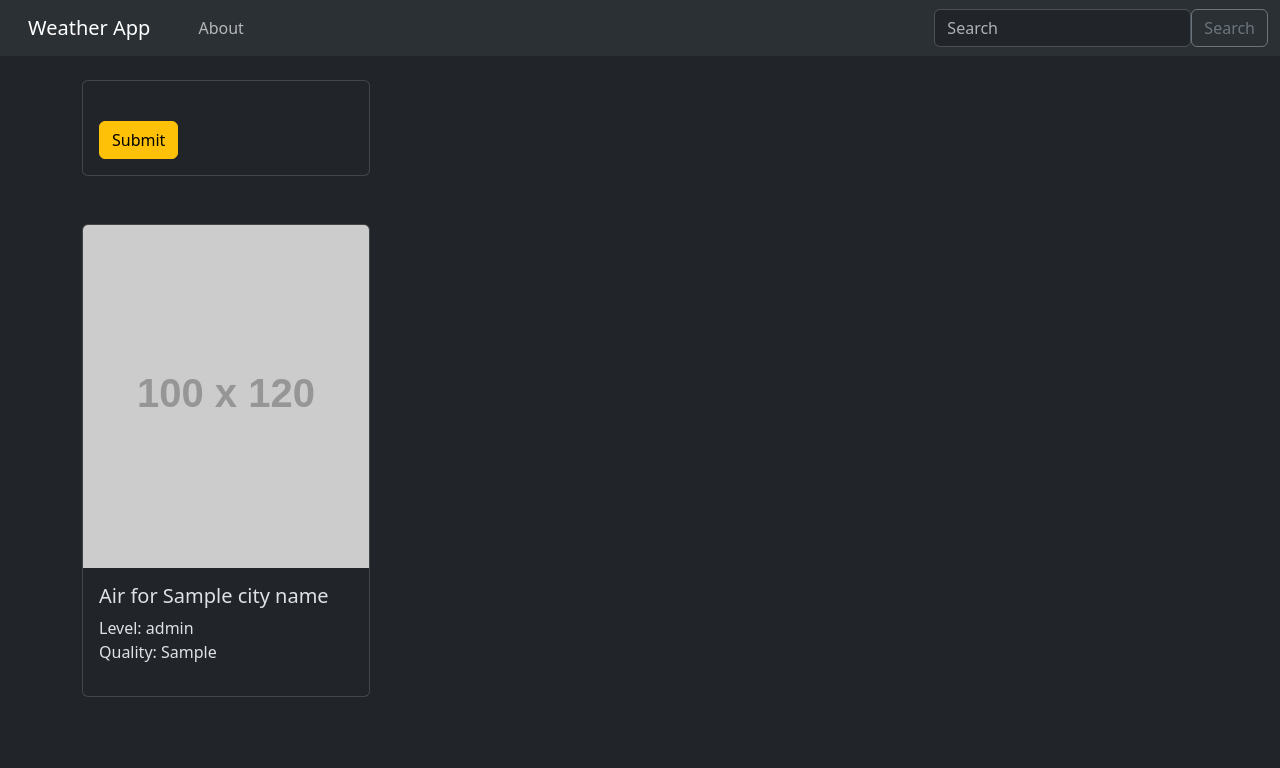
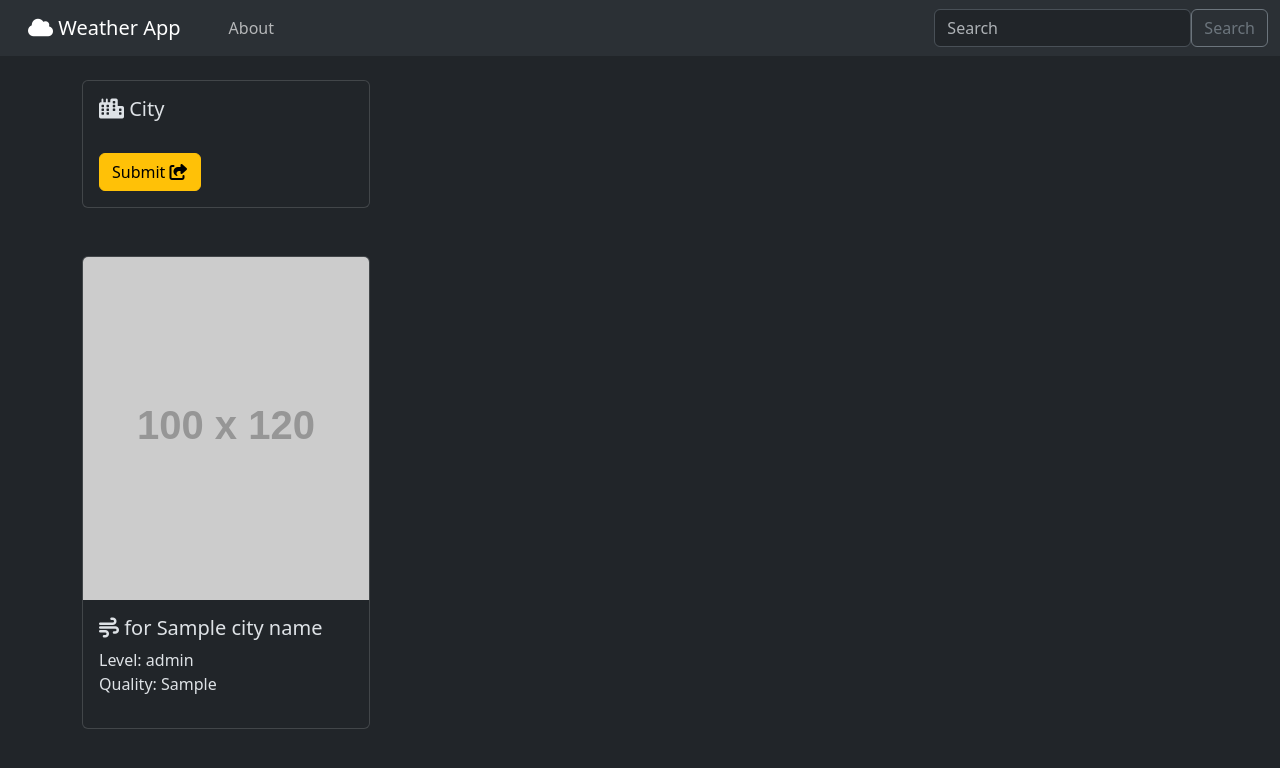
Before and after one commit to eccololo/django-projects, a Django app: template Weather/weather/lookup/templates/home.html in a window 1280 px wide. Shown: the top 768 px of the page. Run offline with Django 5.2, Linux system fonts and the light colour scheme; the template is opened without the code that fills it: most values are stand-ins (such as "Sample title", 1, 10 or a date in 2020); grey boxes labelled with a size stand in for pictures from a placeholder-image service; some libraries are stand-ins or nearby versions.

Commit message:
Add FontAwesome icons to home page - fixes #26.

```diff
--- a/Weather/weather/lookup/forms.py
+++ b/Weather/weather/lookup/forms.py
@@ -2,4 +2,4 @@ from django import forms
 
 
 class AirCityForm(forms.Form):
-    city_name = forms.CharField(max_length=60, label="Enter City")
+    city_name = forms.CharField(max_length=60, label="")
--- a/Weather/weather/lookup/templates/base.html
+++ b/Weather/weather/lookup/templates/base.html
@@ -5,12 +5,13 @@
     <meta name="viewport" content="width=device-width, initial-scale=1">
     <link rel="stylesheet" href="https://cdn.jsdelivr.net/npm/bootstrap@5.3.2/dist/css/bootstrap.rtl.min.css"
           integrity="sha384-nU14brUcp6StFntEOOEBvcJm4huWjB0OcIeQ3fltAfSmuZFrkAif0T+UtNGlKKQv" crossorigin="anonymous">
+    <link rel="stylesheet" href="https://cdnjs.cloudflare.com/ajax/libs/font-awesome/6.5.1/css/all.min.css" integrity="sha512-DTOQO9RWCH3ppGqcWaEA1BIZOC6xxalwEsw9c2QQeAIftl+Vegovlnee1c9QX4TctnWMn13TZye+giMm8e2LwA==" crossorigin="anonymous" referrerpolicy="no-referrer" />
     <title>{% block title %} {% endblock %}</title>
 </head>
 <body>
 <nav class="navbar navbar-expand-lg bg-body-tertiary">
     <div class="container-fluid">
-        <a class="navbar-brand" href="{% url 'home' %}">Weather App</a>
+        <a class="navbar-brand" href="{% url 'home' %}"><i class="fa-solid fa-cloud"></i> Weather App</a>
         <button class="navbar-toggler" type="button" data-bs-toggle="collapse" data-bs-target="#navbarSupportedContent"
                 aria-controls="navbarSupportedContent" aria-expanded="false" aria-label="Toggle navigation">
             <span class="navbar-toggler-icon"></span>
--- a/Weather/weather/lookup/templates/home.html
+++ b/Weather/weather/lookup/templates/home.html
@@ -5,11 +5,12 @@
 {% block content %}
 <div class="card" style="width: 18rem;">
     <div class="card-body">
+        <h5 class="card-title"><i class="fa-solid fa-city"></i> City</h5>
         <form action="" method="post">
             {% csrf_token %}
             {{ air_city_form|bootstrap }}
             <br>
-            <input type="submit" class="btn btn-warning" value="Submit">
+            <button type="submit" class="btn btn-warning">Submit <i class="fa-solid fa-share-from-square"></i></button>
         </form>
     </div>
 </div>
@@ -19,7 +20,7 @@
     <img src="https://placehold.co/100x120/{{ color }}/white?text={{ city_name }}\nLevel+{{ air_level }}+\nQuality+{{ air_quality }}&font=oswald"
          class="card-img-top" alt="...">
     <div class="card-body">
-        <h5 class="card-title">Air for {{ city_name }}</h5>
+        <h5 class="card-title"><i class="fa-solid fa-wind"></i> for {{ city_name }}</h5>
         <p class="card-text">
             Level: {{ air_level }}
             <br>
```
